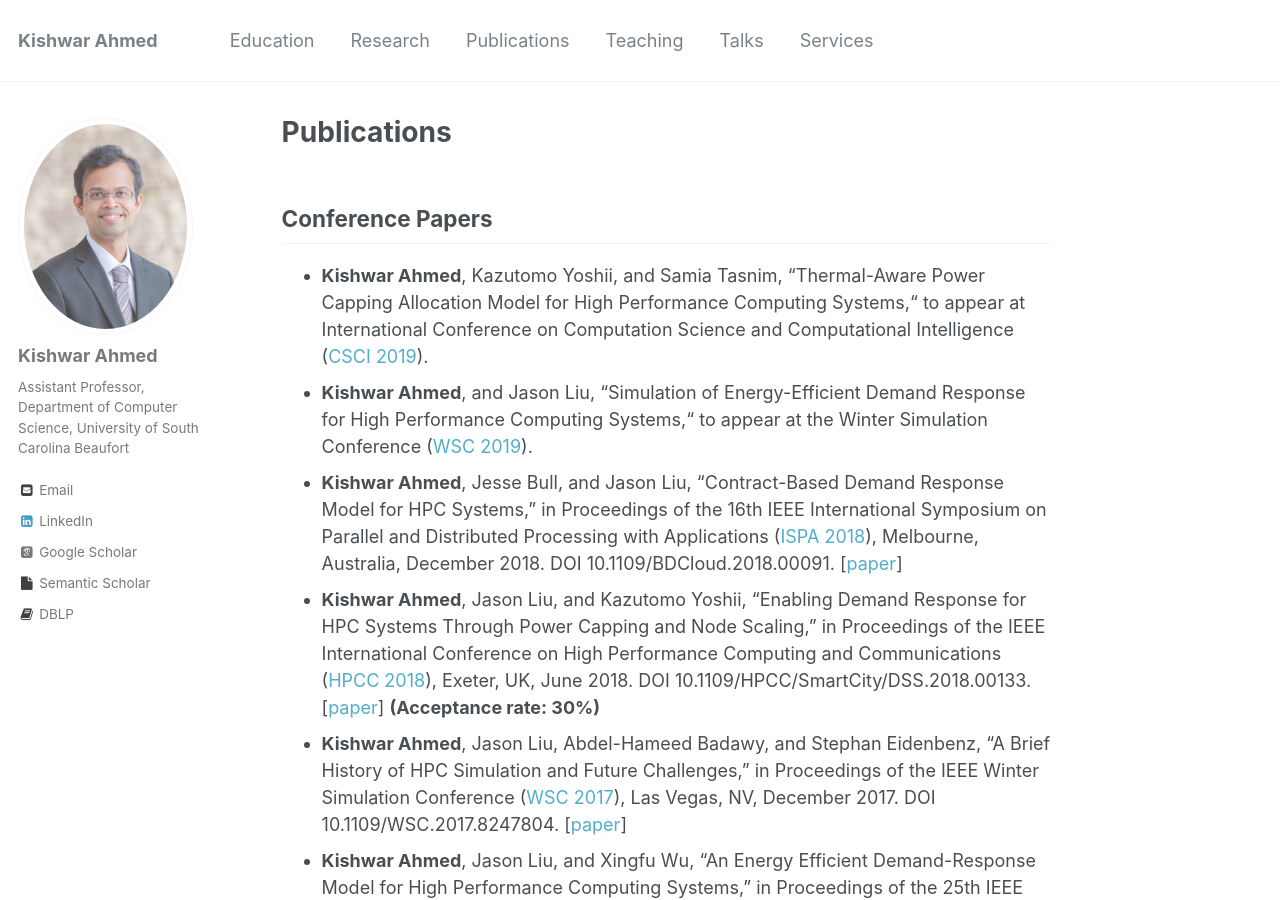
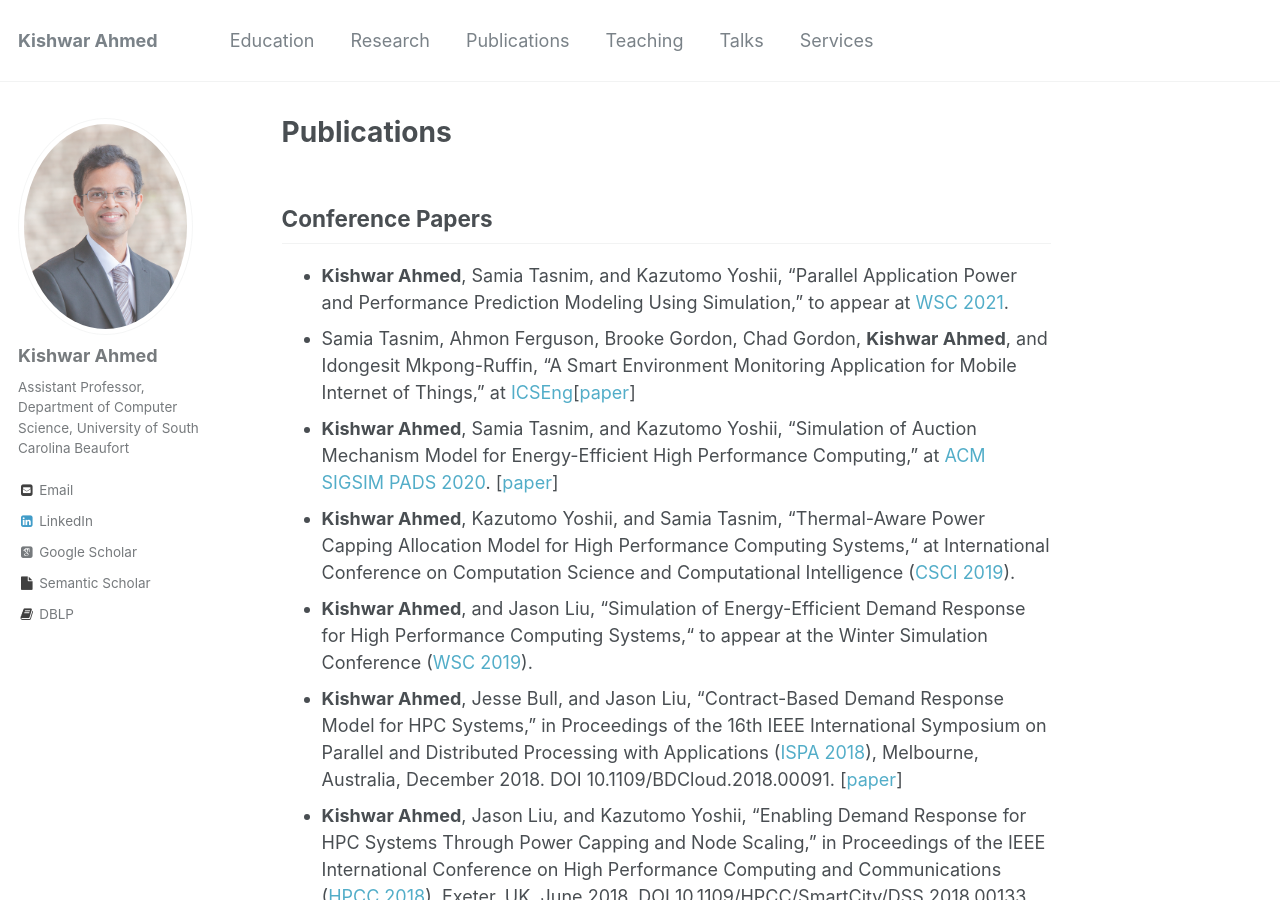
Before and after one commit to kishwarbd/kishwarbd.github.io, a Jekyll site: the page built from _pages/publications.md, in a window 1280 px wide and 900 px high. Built offline with Jekyll 4.4.1, drawn with Linux system fonts in a browser that asks for light colours; some web fonts are replaced; some of the changed text lies outside the part shown.

Commit message:
updates.

```diff
--- a/_pages/publications.md
+++ b/_pages/publications.md
@@ -5,7 +5,12 @@ author_profile: true
 ---
 
 ## Conference Papers
-* **Kishwar Ahmed**, Kazutomo Yoshii, and Samia Tasnim, “Thermal-Aware Power Capping Allocation Model for High Performance Computing Systems,“ to appear at International Conference on Computation Science and  Computational Intelligence ([CSCI 2019](https://americancse.org/events/csci2019)).
+* **Kishwar Ahmed**, Samia Tasnim, and Kazutomo Yoshii, “Parallel Application Power and Performance Prediction Modeling Using Simulation,” to appear at [WSC 2021](http://meetings2.informs.org/wordpress/wsc2021/).
+* Samia Tasnim, Ahmon Ferguson, Brooke Gordon, Chad Gordon, **Kishwar Ahmed**, and
+Idongesit Mkpong-Ruffin, “A Smart Environment Monitoring Application for Mobile
+Internet of Things,” at [ICSEng](http://www.icseng.com/)[[paper](https://link.springer.com/chapter/10.1007/978-3-030-65796-3_21)]
+* **Kishwar Ahmed**, Samia Tasnim, and Kazutomo Yoshii, “Simulation of Auction Mechanism Model for Energy-Efficient High Performance Computing,” at [ACM SIGSIM PADS 2020](https://www.acm-sigsim-pads.org/Programs/PADS-2020-Program.htm). [[paper](https://dl.acm.org/doi/abs/10.1145/3384441.3395991)]
+* **Kishwar Ahmed**, Kazutomo Yoshii, and Samia Tasnim, “Thermal-Aware Power Capping Allocation Model for High Performance Computing Systems,“ at International Conference on Computation Science and  Computational Intelligence ([CSCI 2019](https://americancse.org/events/csci2019)).
 * **Kishwar Ahmed**, and Jason Liu, “Simulation of Energy-Efficient Demand Response for High Performance Computing Systems,“ to appear at the Winter Simulation Conference ([WSC 2019](http://meetings2.informs.org/wordpress/wsc2019/)).
 * **Kishwar Ahmed**, Jesse Bull, and Jason Liu, “Contract-Based Demand Response Model for HPC Systems,” in Proceedings of the 16th IEEE International Symposium on Parallel and Distributed Processing with Applications ([ISPA 2018](http://www.swinflow.org/confs/2018/ispa/)), Melbourne, Australia, December 2018. DOI 10.1109/BDCloud.2018.00091. [[paper](https://ieeexplore.ieee.org/document/8672277)]
 * **Kishwar Ahmed**, Jason Liu, and Kazutomo Yoshii, “Enabling Demand Response for HPC Systems Through Power Capping and Node Scaling,” in Proceedings of the IEEE International Conference on High Performance Computing and Communications ([HPCC 2018](https://cse.stfx.ca/~hpcc2018/)), Exeter, UK, June 2018. DOI 10.1109/HPCC/SmartCity/DSS.2018.00133. [[paper](https://ieeexplore.ieee.org/abstract/document/8622871/)] **(Acceptance rate: 30%)**
```
Also changed, not shown: other parts of _pages/publications.md (+0 -4 lines), _pages/research.md (+1 -1 lines).
